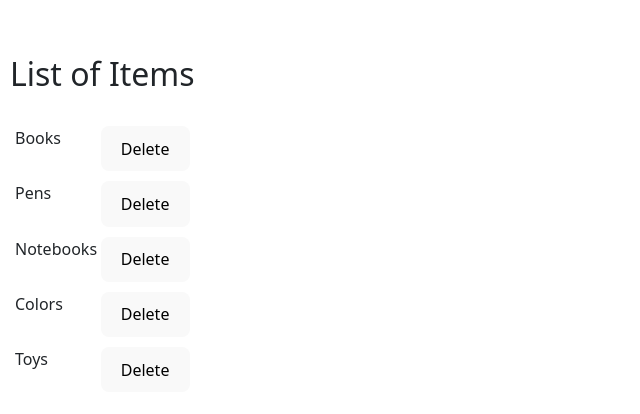
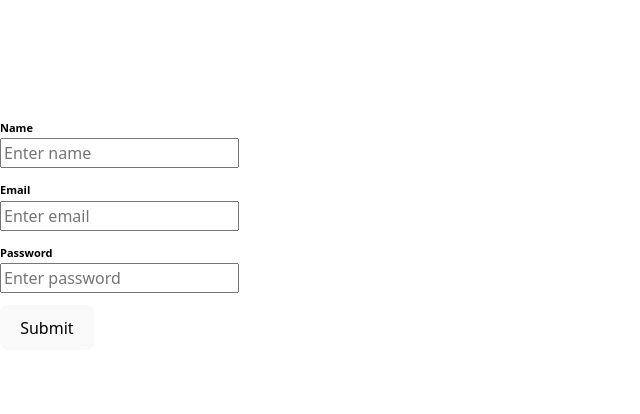
Before and after one commit to uveshaminchamadiya/react-tut, a React app: page / in a window 1280 px wide. Shown: the part 166-580 px from the top of the page, without its empty margins (0-640 px from the left). Built offline with nearby package versions, Linux system fonts and the light colour scheme; the HTML template or start-up script is replaced by a standard one.

Commit message:
input reuseable component

```diff
--- a/package.json
+++ b/package.json
@@ -20,7 +20,8 @@
     "react-dom": "^18.3.1",
     "react-icons": "^5.3.0",
     "react-toastify": "^10.0.5",
-    "react-tooltip": "^5.28.0"
+    "react-tooltip": "^5.28.0",
+    "styled-components": "^6.1.13"
   },
   "devDependencies": {
     "@eslint/js": "^9.9.0",
--- a/src/App.jsx
+++ b/src/App.jsx
@@ -1,13 +1,12 @@
 import React from 'react';
-import ListOfItems from './props/deleteItemWithProps/itemList';
+import GenrateInput from './components/genrateInput';
 
-;
 
 
 const App = () => {
   return (
     <div>
-      <ListOfItems />
+      <GenrateInput />
     </div>
   );
 };
--- /dev/null
+++ b/src/components/genrateInput.jsx
@@ -0,0 +1,74 @@
+import { useState } from "react";
+import InputView from "./utils/inputView";
+
+const GenrateInput = () => {
+  const [inputs, setInputs] = useState([
+    {
+      label: "Name",
+      type: "text",
+      name: "name",
+      value: "",
+      placeholder: "Enter name",
+      errMsg: "Please enter a valid name",
+      readOnly: false,
+      hasError: false,
+    },
+    {
+      label: "Email",
+      type: "email",
+      name: "email",
+      value: "",
+      placeholder: "Enter email",
+      errMsg: "Please enter a valid email",
+      readOnly: false,
+      hasError: false,
+    },
+    {
+      label: "Password",
+      type: "password",
+      name: "password",
+      value: "",
+      placeholder: "Enter password",
+      errMsg: "Please enter a valid password",
+      readOnly: false,
+      hasError: false,
+    },
+  ]);
+
+  const onInputChange = (e) => {
+    const { name, value } = e.target;
+    setInputs((prevInputs) =>
+      prevInputs.map((input) =>
+        input.name === name ? { ...input, value } : input
+      )
+    );
+  };
+
+  const onSubmit = () => {};
+
+  return (
+    <div>
+      {inputs.map((item) => {
+        return (
+          <InputView
+            key={item.name}
+            name={item.name}
+            type={item.type}
+            value={item.value}
+            onInputChange={onInputChange}
+            placeholder={item.placeholder}
+            hasError={item.hasError}
+            errMsg={item.errMsg}
+            label={item.label}
+          />
+        );
+      })}
+
+      <div className="form-element">
+        <button onClick={onSubmit}>Submit</button>
+      </div>
+    </div>
+  );
+};
+
+export default GenrateInput;
--- /dev/null
+++ b/src/components/utils/inputView.jsx
@@ -0,0 +1,50 @@
+import styled from "styled-components";
+const ErrorText = styled.p`
+  color: red;
+  margin: 0;
+  padding: 2px 0;
+  font-size: 11px;
+`;
+
+const InputLabel = styled.p`
+  color: #000;
+  margin: 0;
+  padding: 2px 0;
+
+  font-size: 11px;
+  font-weight: 600;
+`;
+
+const InputContainer = styled.div`
+  margin-bottom: 12px;
+`;
+
+const InputView = ({
+  type = "text",
+  onInputChange,
+  placeholder,
+  errMsg,
+  name,
+  hasError,
+  label,
+  disabled = false,
+  value,
+  readOnly = false,
+}) => {
+  return (
+    <InputContainer>
+      <InputLabel>{label}</InputLabel>
+      <input
+        type={type}
+        disabled={disabled}
+        onChange={onInputChange}
+        placeholder={placeholder}
+        name={name}
+        value={value}
+        readOnly={readOnly}
+      />
+      {hasError && <ErrorText>{errMsg}</ErrorText>}
+    </InputContainer>
+  );
+};
+export default InputView;
```
Also changed, not shown: 1 other file (tests, documents, lock files or other folders).
